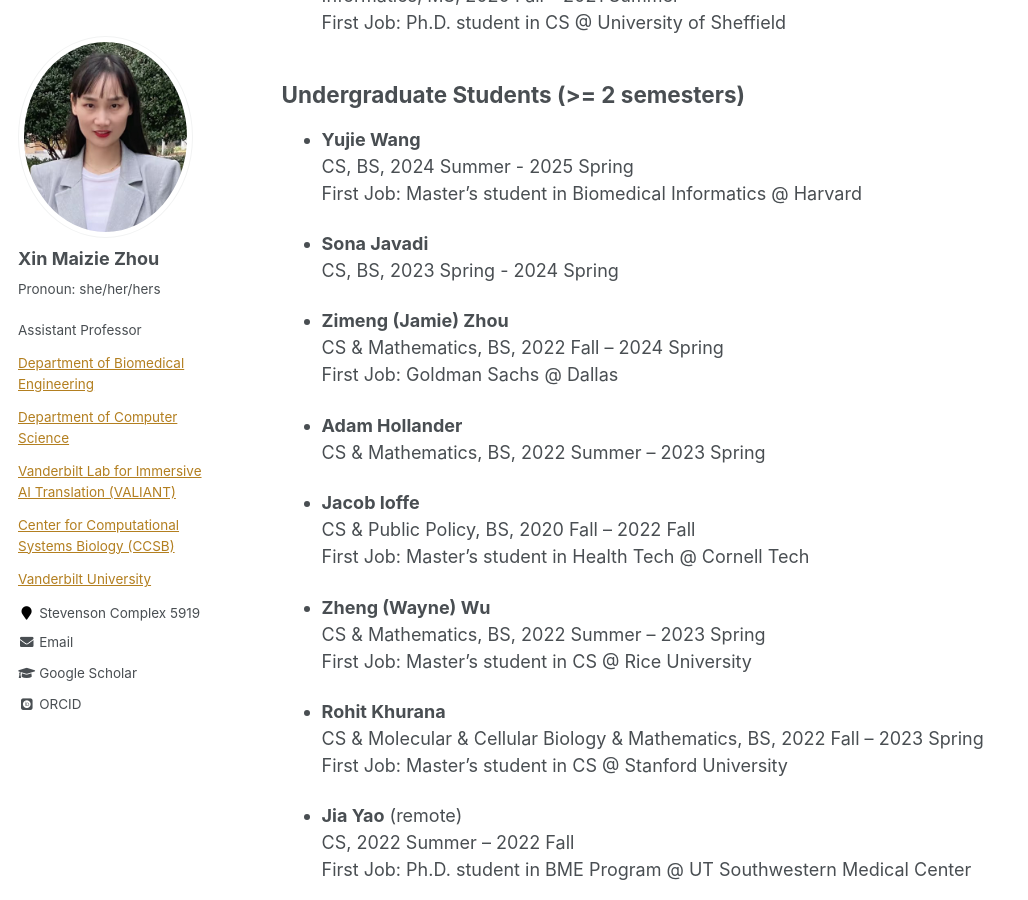
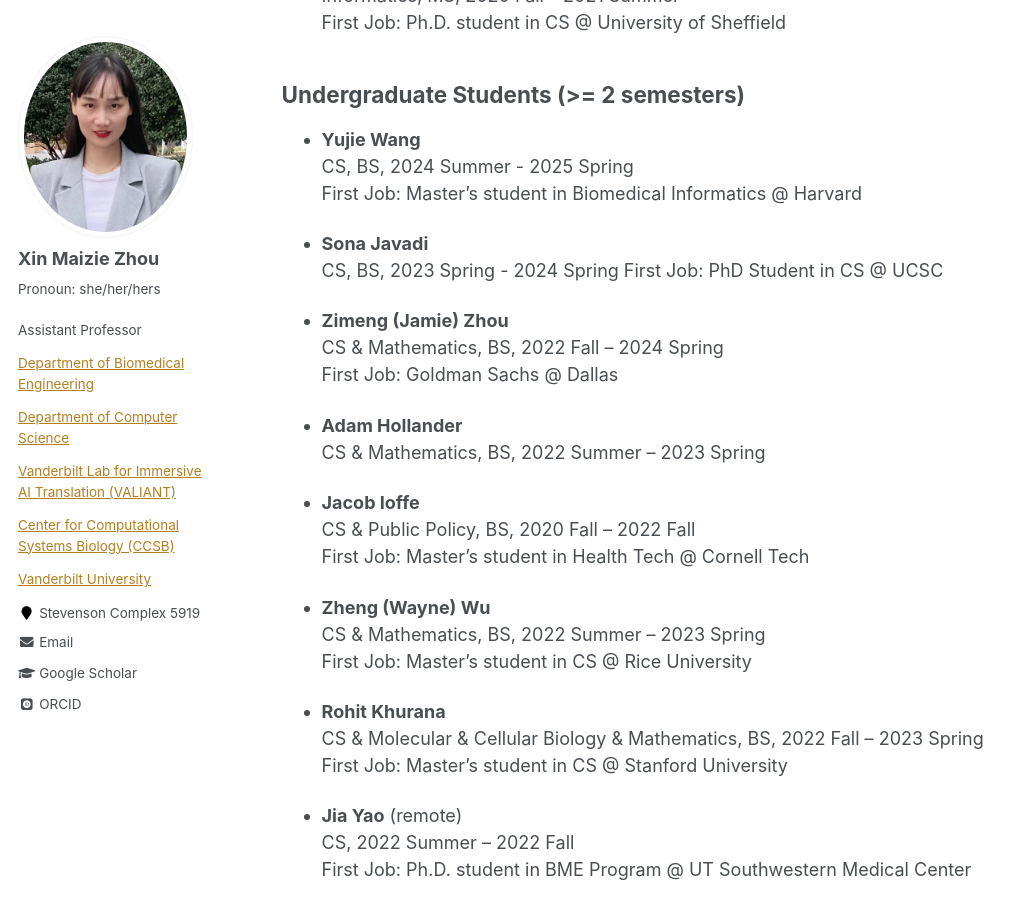
Before and after one commit to maiziezhoulab/Maiziezhoulab.github.io, a Jekyll site: the page built from _pages/LabMembers.md, in a window 1280 px wide and 900 px high, scrolled down 3579 px. Shown: the whole window, without its empty margins (0-1028 px from the left). Built offline with Jekyll 4.4.1, drawn with Linux system fonts in a browser that asks for light colours; some web fonts are replaced.

Commit message:
Update LabMembers.md

```diff
--- a/_pages/LabMembers.md
+++ b/_pages/LabMembers.md
@@ -258,6 +258,7 @@ author_profile: true
 
 - **Sona Javadi**
   CS, BS, 2023 Spring - 2024 Spring
+  First Job: PhD Student in CS @ UCSC
 
 - **Zimeng (Jamie) Zhou**
   CS & Mathematics, BS, 2022 Fall – 2024 Spring
```
